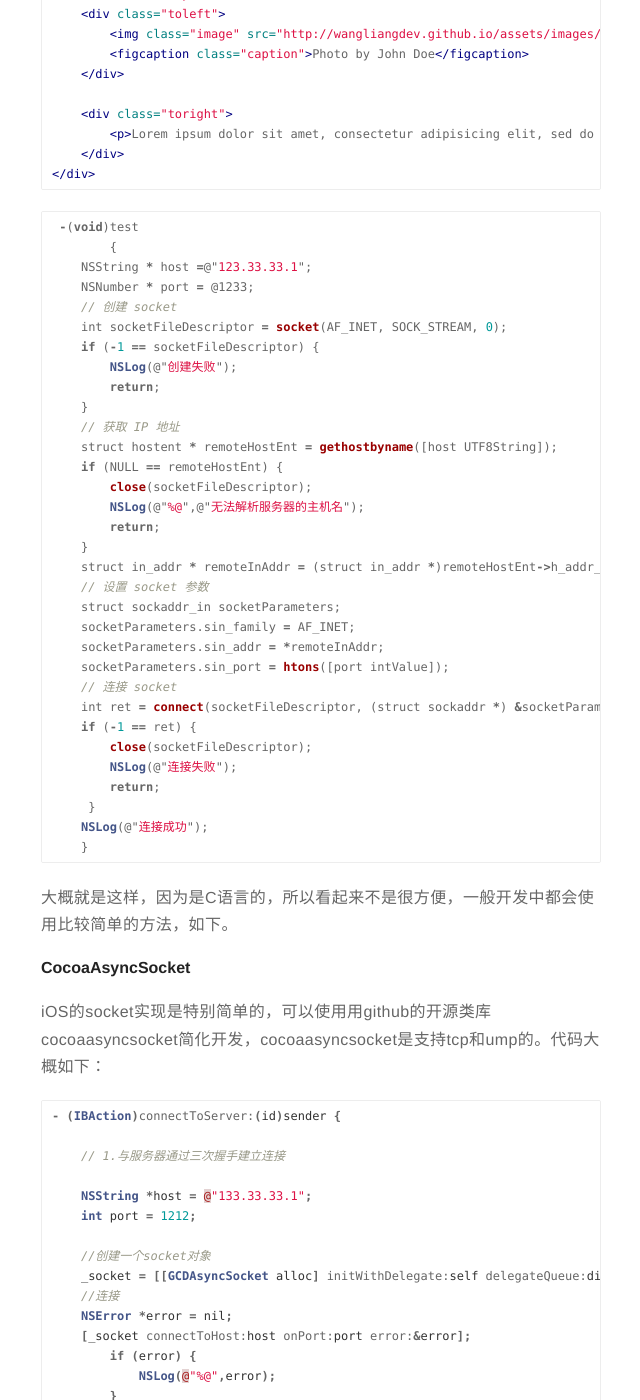
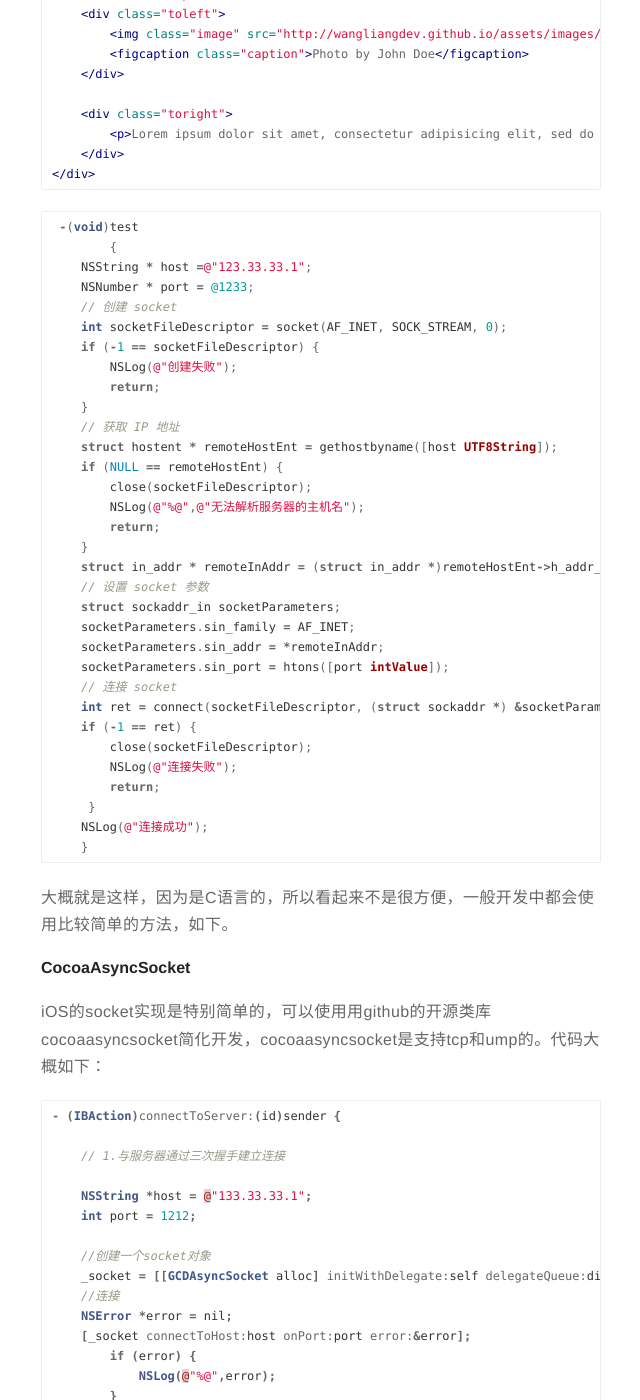
Before and after one commit to wangliangDev/wangliangDev.github.io, a Jekyll site: the page built from _posts/2016-04-15-iosSocket.md, in a window 1280 px wide and 1400 px high, scrolled down 1982 px. Shown: the whole window, without its empty margins (319-959 px from the left). Built offline with Jekyll 4.4.1, drawn with Linux system fonts in a browser that asks for light colours; comment, search, counter and statistics services are not loaded.

Commit message:
adfaf
afda

```diff
--- a/_posts/2016-04-15-iosSocket.md
+++ b/_posts/2016-04-15-iosSocket.md
@@ -85,7 +85,7 @@ Socket可以支持不同的传输层协议（TCP或UDP），当使用TCP协议
 
 
 
-{% highlight js %}
+{% highlight objective-c %}
  -(void)test
 	{
     NSString * host =@"123.33.33.1";
```
